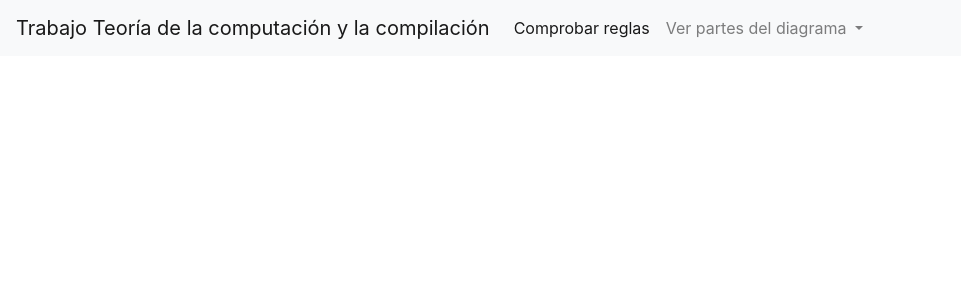
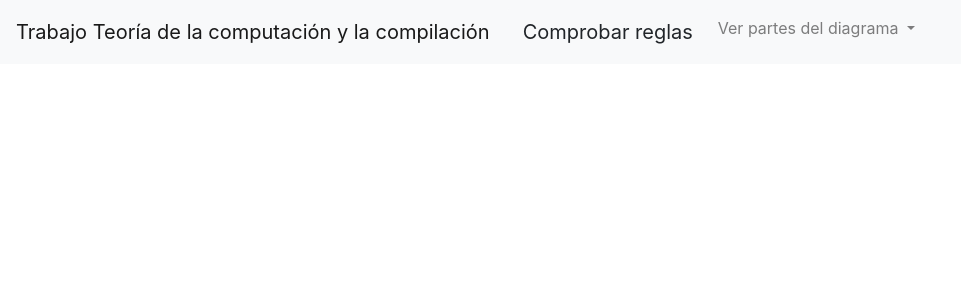
Before and after one commit to Juanfevalencia27/ProyTCC, a Django app: template proyTeoCoCo/GenCod/templates/base.html in a window 1280 px wide. Shown: the top 300 px of the page, without its empty margins (0-961 px from the left). Run offline with Django 3.2, Linux system fonts and the light colour scheme; the template is opened without the code that fills it: most values are stand-ins (such as "Sample title", 1, 10 or a date in 2020); some libraries are stand-ins or nearby versions.

Commit message:
primeros pasos para comprobar

```diff
--- a/proyTeoCoCo/GenCod/templates/base.html
+++ b/proyTeoCoCo/GenCod/templates/base.html
@@ -29,10 +29,13 @@
 
     <div class="collapse navbar-collapse" id="navbarSupportedContent">
       <ul class="navbar-nav mr-auto">
-        <li class="nav-item active">
-          <a class="nav-link" href="#">Comprobar reglas <span class="sr-only">(current)</span></a>
-        </li>
         {% if jsonList %}
+        <form method="POST" action="comprobar" enctype="multipart/form-data">
+          {% csrf_token %}
+          <input type="hidden" class="form-control form-control-lg" value="{{jsonList}}" name="contenidoJson">
+          <button type="submit" class="btn btn-light btn-lg btn-primary">Comprobar reglas</button>
+        </form>
+
         <li class="nav-item dropdown">
           <a class="nav-link dropdown-toggle" href="#" id="navbarDropdown" role="button" data-toggle="dropdown" aria-haspopup="true" aria-expanded="false">
             Ver partes del diagrama
@@ -41,17 +44,17 @@
             <form method="POST" action="conceptos" enctype="multipart/form-data">
               {% csrf_token %}
               <input type="hidden" class="form-control form-control-lg" value="{{jsonList}}" name="contenidoJson">
-              <button type="submit" class="btn btn-block btn-lg btn-primary">Conceptos</button>
+              <button type="submit" class="btn btn-light btn-lg btn-primary">Conceptos</button>
             </form>
             <form method="POST" action="notas" enctype="multipart/form-data">
               {% csrf_token %}
               <input type="hidden" class="form-control form-control-lg" value="{{jsonList}}" name="contenidoJson">
-              <button type="submit" class="btn btn-block btn-lg btn-primary">Notas</button>
+              <button type="submit" class="btn btn-light btn-lg btn-primary">Notas</button>
             </form>
             <form method="POST" action="conexiones" enctype="multipart/form-data">
               {% csrf_token %}
               <input type="hidden" class="form-control form-control-lg" value="{{jsonList}}" name="contenidoJson">
-              <button type="submit" class="btn btn-block btn-lg btn-primary">Conexiones</button>
+              <button type="submit" class="btn btn-light btn-lg btn-primary">Conexiones</button>
             </form>
           </div>
         </li>
--- a/proyTeoCoCo/GenCod/urls.py
+++ b/proyTeoCoCo/GenCod/urls.py
@@ -8,5 +8,5 @@
     path('conceptos',views.conceptos,name='conceptos'),
     path('notas',views.notas,name='notas'),
     path('conexiones',views.conexiones,name='conexiones'),
-    #path('comprobar',views.comprobar,name='comprobar'),
+    path('comprobar',views.comprobar,name='comprobar'),
 ]
--- a/proyTeoCoCo/GenCod/views.py
+++ b/proyTeoCoCo/GenCod/views.py
@@ -67,3 +67,9 @@
         if "edgeStyle=orthogonalEdgeStyle" in A[i]['@style']:
           lista.append((A[i]["@source"],dato(A[i]["@source"],A),dato(A[i]["@target"],A)))
     return render(request,"listaConexiones.html",{'listaConceptos':lista})
+
+def comprobar(request):
+    Aux=request.POST['contenidoJson']
+    Aux=Aux.replace("\'", "\"")
+    A=json.loads(Aux)
+    return HttpResponse("Falta esto")
```
